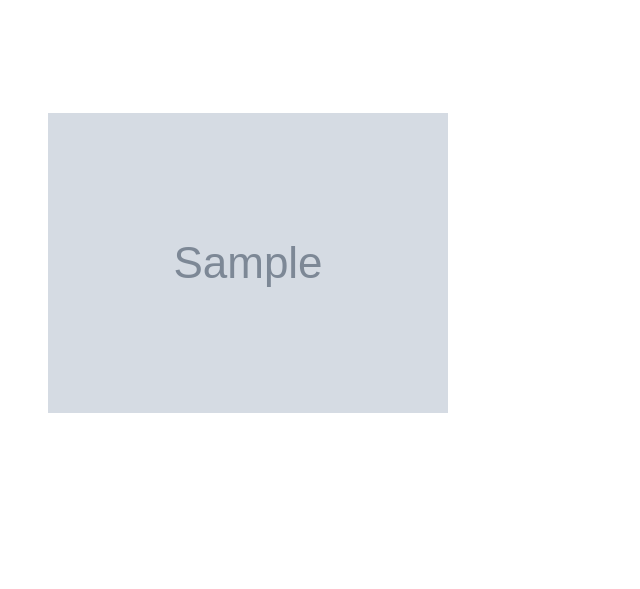
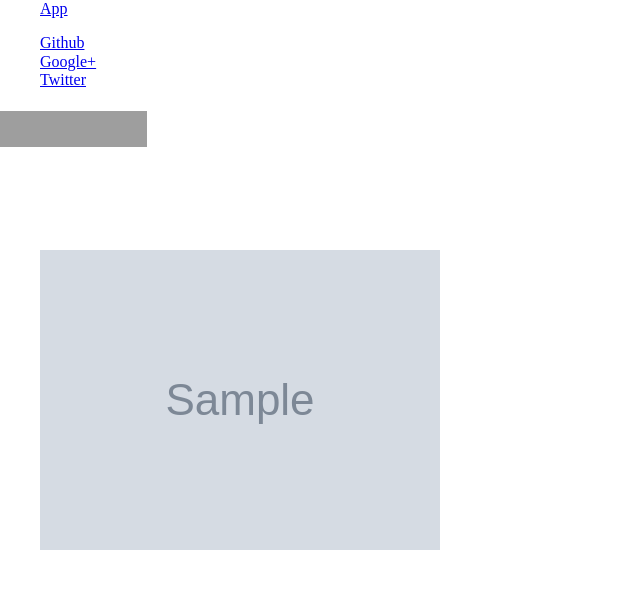
Before and after one commit to soycamis/blog-proudplaces, a Django app: page / in a window 1280 px wide. Shown: the top 589 px of the page, without its empty margins (0-640 px from the left). Run offline with Django 3.2, Linux system fonts and the light colour scheme; tables that the repository leaves empty hold one stand-in row (values such as "Sample post"); grey boxes marked "Sample" are stand-in pictures; some libraries are stand-ins or nearby versions; grey boxes are pictures that could not be loaded.

Commit message:
conflicto html

```diff
--- a/blog/templates/index.html
+++ b/blog/templates/index.html
@@ -1,31 +1,58 @@
+{% load staticfiles %}
 <!DOCTYPE>
 <html lang="es">
 	<head>
 		<meta charset="utf-8">
 		<title>Blog Proudplaces</title>
-		<link rel="stylesheet" href="{{ STATIC_URL }}css/main.css">
+		<link rel="stylesheet" href="http://fonts.googleapis.com/css?family=Open+Sans+Condensed:700|Open+Sans:400,600">
+		<link rel="stylesheet" href="{% static "css/normalize.css" %}">
+		<link rel="stylesheet" href="{% static "css/main.css" %}">
 	</head>
 	<body>
-		<header>
-			<h1>Blog Proudplaces</h1>
+		<header class="main_header">
+			<nav class="navigation">
+				<div class="row">
+					<ul class="main_nav clearfix">
+						<li><a href="http://proudplaces.com">App</a></li>
+					</ul>
+					<ul class="social_nav clearfix">
+						<li><a href="https://github.com/mejorandolaclase/mapa-turistico" target="_blank">Github</a></li>
+						<li><a href="https://plus.google.com/109178058455425148549" target="_blank">Google+</a></li>
+						<li><a href="https://twitter.com/proudplaces" target="_blank">Twitter</a></li>
+					</ul>
+				</div>
+			</nav>
+			<div class="brand">
+				<div class="row">
+					<h1><a href="/"><img src="{% static "img/logo-proudplaces.png" %}" height="36" width="147"></a></h1>
+				</div>
+			</div>
 		</header>
-		<section class="main_content">
+
+		<div class="main_content">
+			<div class="row">
 				{% block content %}
 					{% for Post in posts %}
-					<article>
+						<article class="post">
 							<header>
 								<h2>{{ Post.title}}</h2>
-							<figure>
+								<time datetime="{{ Post.created }}" class="date">{{ Post.created|date:"d M"}}</time>
+								<figure class="thumb">
 									<img src={{ MEDIA_URL }}{{ Post.img }}>
 								</figure>
 							</header>
 
+							{% autoescape off %}
 								{{ Post.content}}
+							{% endautoescape %}
 
-						<p>{{ Post.created|date:"d M"}}</p>
+							<footer>
+								<!-- Enlaces redes sociales para compartir -->
+							</footer>
 						</article>
 					{% endfor %}
 				{% endblock %}
-		</section>
+			</div>
+		</div>
 	</body>
 </html>
```
Lines whose indentation alone changed are shown as unchanged.
